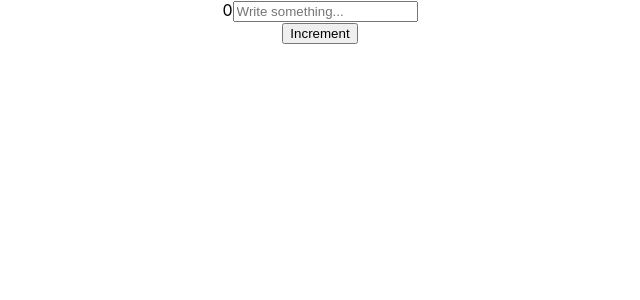
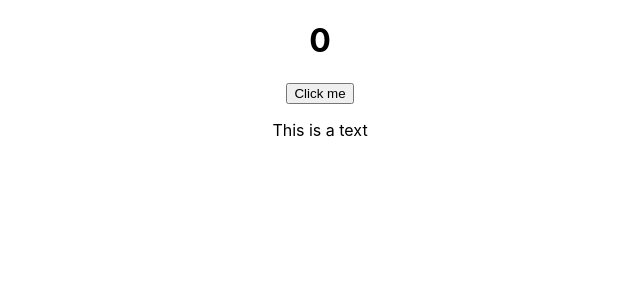
Before and after one commit to siccoo/hooks, a React (Create React App) app: page / in a window 1280 px wide. Shown: the top 300 px of the page, without its empty margins (320-960 px from the left). Built offline with nearby package versions, Linux system fonts and the light colour scheme.

Commit message:
updates on ReducerTut.js, EffectTut.js & App.js

```diff
--- a/src/App.js
+++ b/src/App.js
@@ -1,10 +1,12 @@
 import './App.css';
-import StateTut from './components/use_state/StateTut';
+import StateTut from './components/useState/StateTut';
+import ReducerTut from './components/useReducer/ReducerTut';
 
 function App() {
   return (
     <div className="app">
-      <StateTut />
+      {/* <StateTut /> */}
+      <ReducerTut />
     </div>
   );
 }
--- /dev/null
+++ b/src/components/useReducer/ReducerTut.js
@@ -0,0 +1,21 @@
+import React, {useState} from 'react'
+
+const ReducerTut = () => {
+    const [count, setCount] = useState(0);
+    const [showText, setShowText] = useState(true)
+  return (
+    <div>
+        <h1>{count}</h1>
+        <button onClick={() => {
+            setCount(count + 1);
+            setShowText(!showText);
+        }}>
+            Click me
+        </button>
+
+        {showText && <p>This is a text</p>}
+    </div>
+  )
+}
+
+export default ReducerTut
```
Also changed, not shown: src/components/useEffect/EffectTut.js (added, +9 -0 lines), src/components/useState/StateTut.js (renamed from src/components/use_state/StateTut.js), src/components/use_effect/EffectTut.js (deleted).
